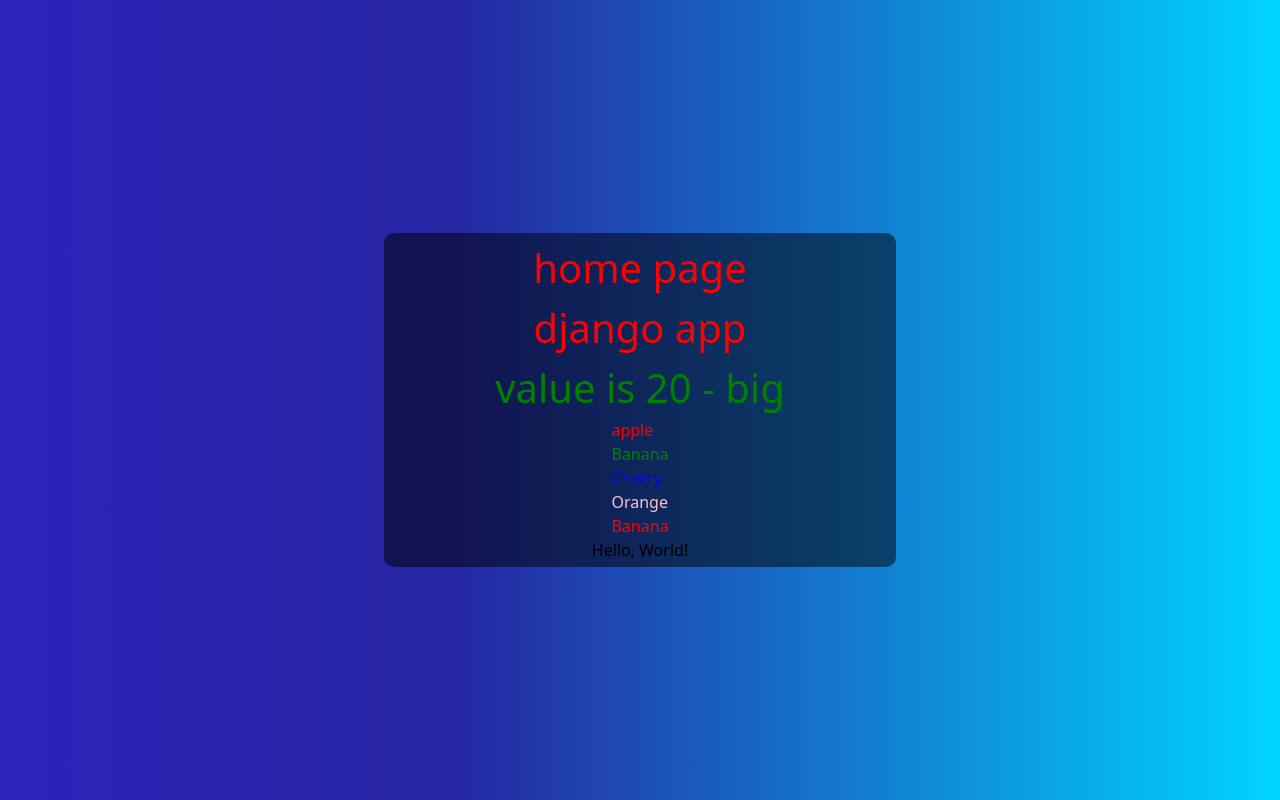
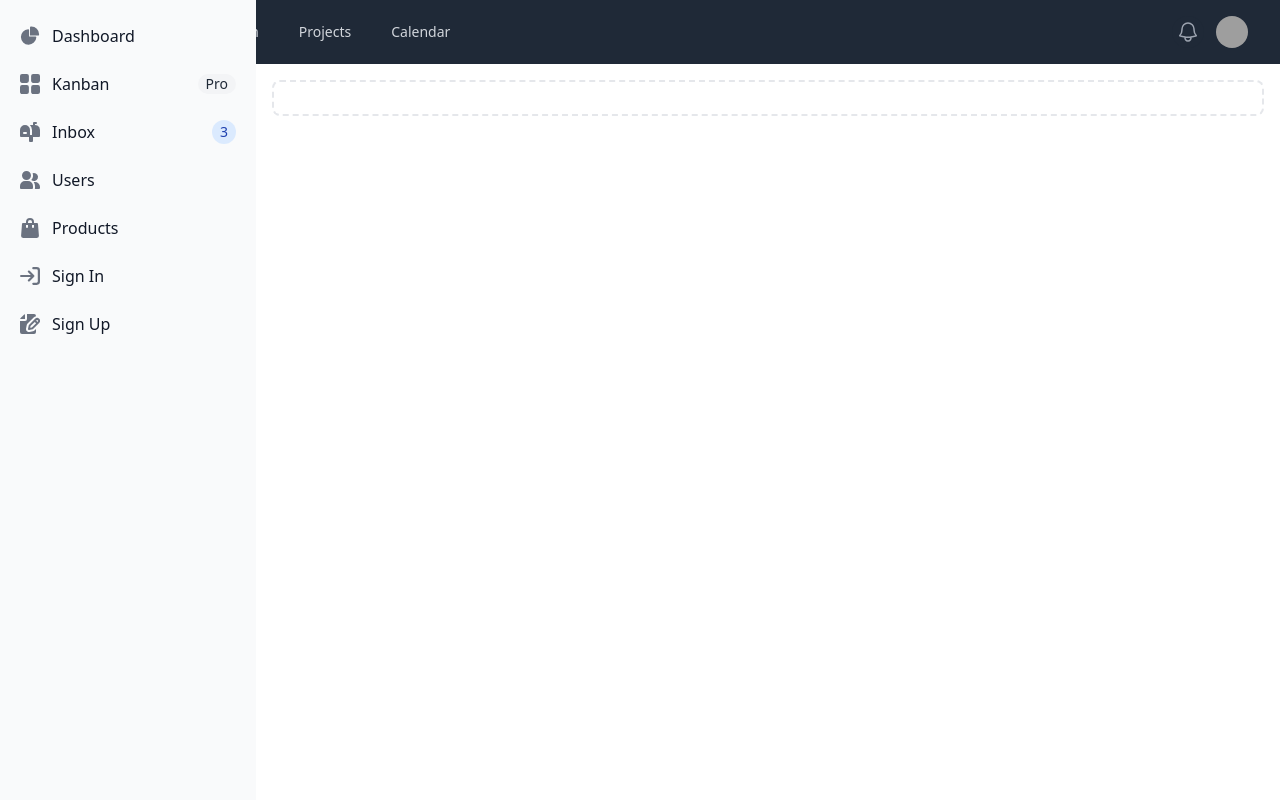
Before and after one commit to zoodfekr/django-alborz, a Django app: page /home/ in a window 1280 px wide. Run offline with Django 5.2, Linux system fonts and the light colour scheme; data that the repository does not hold is empty; some libraries are stand-ins or nearby versions; grey boxes are pictures that could not be loaded.

Commit message:
use include and extends

```diff
--- a/home/views.py
+++ b/home/views.py
@@ -1,29 +1,12 @@
 from django.shortcuts import render
 from django.http import HttpResponse
 # Create your views here.
-
-
-data={"name":"django app", "value":20}
-
-fruits = ['apple', 'Banana', 'Cherry', 'Orange','Banana']
-
-class_value={"text"}
-
-firstof_test = {
-'val1': '',
-'val2': '',
-'val3': 'Hello, World!'
-}
-
+from .models import Todo;
 
 def homeview(request):
+    data = Todo.objects.all()
     return render(
         request,
         'home/home.html',
-        context={
-            "data":data ,
-            "fruits":fruits,
-            "class_value":class_value,
-            "firstof_test":firstof_test
-        }
+        context={"data":data }
     )
--- a/templates/home/home.html
+++ b/templates/home/home.html
@@ -1,46 +1,17 @@
-<html>
-
-<head>
-  <meta http-equiv="Content-Type" content="text/html;charset=UTF-8">
-  <title>Document</title>
-  <style>
-    {% include '../style.css' %}
-  </style>
-
-    <script src="https://cdn.tailwindcss.com"></script>
-
-</head>
-
-<body>
-  <div class="container w-full">
-    <div class="element ">
-
-      <p class="text ">home page</p>
-
-      <p class="text">{{data.name}}</p>
-
-      {% if value < 10 %} <p class="text">value is {{data.value}} - little</p>
-      {% elif value >= 10 and value < 18 %} <p class="text2">value is {{data.value}} - middle</p>
-      {% else %}
-      <p class="text3">value is {{data.value}} - big</p>
-      {% endif %}
-
-      <ul>
-        {% for x in fruits %}
-          <li style="color:{% cycle 'red' 'green' 'blue' 'pink' %}" >
-           {{ x }}
-          </li>
-        {% empty %}
-           <li>Sorry, no athletes in this list.</li>
-        {% endfor %}
-      </ul>
+{% extends './layout.html' %}
 
 
-      {% firstof firstof_test.val1 firstof_test.val2 firstof_test.val3 "<p> مقداری موجود نیست </p>" %}
+{% block title %}
+home
+{% endblock %}
 
-
+{% block homElement %}
+  {% for i in data %}
+    <div class="border my-2 rounded-lg p-11 bg-rose-50" >
+      <h1 class="text-lg text-gray bg-stone-200 rounded p-3">
+        {{ i.topic }}
+      </h1>
+      <p class="text-justify mt-3" dir="rtl"> {{i.text}} </P>
     </div>
-  </div>
-</body>
-
-</html>
+  {% endfor %}
+{% endblock %}
--- /dev/null
+++ b/templates/home/layout.html
@@ -0,0 +1,28 @@
+<html>
+  <head>
+    <meta http-equiv="Content-Type" content="text/html;charset=UTF-8" />
+    <script src="https://cdn.tailwindcss.com"></script>
+
+    <title>
+      {% block title %}
+
+      {% endblock %}
+    </title>
+  </head>
+  <body>
+    <aside id="default-sidebar" class="fixed top-0 left-0 z-40 w-64 h-screen transition-transform -translate-x-full sm:translate-x-0" aria-label="Sidebar">
+      {% include './sidebar.html' %}
+    </aside>
+
+    <div>
+      {% include './navbar.html' %}
+      <div class="p-4 sm:ml-64">
+        <div class="p-4 border-2 border-gray-200 border-dashed rounded-lg dark:border-gray-700">
+          {% block homElement %}
+
+          {% endblock %}
+        </div>
+      </div>
+    </div>
+  </body>
+</html>
--- /dev/null
+++ b/templates/home/navbar.html
@@ -0,0 +1,91 @@
+<nav class="bg-gray-800">
+  <div class="mx-auto max-w-7xl px-2 sm:px-6 lg:px-8">
+    <div class="relative flex h-16 items-center justify-between">
+      <div class="absolute inset-y-0 left-0 flex items-center sm:hidden">
+        <!-- Mobile menu button -->
+        <button type="button" class="relative inline-flex items-center justify-center rounded-md p-2 text-gray-400 hover:bg-gray-700 hover:text-white focus:outline-none focus:ring-2 focus:ring-inset focus:ring-white" aria-controls="mobile-menu" aria-expanded="false">
+          <span class="absolute -inset-0.5"></span>
+          <span class="sr-only">Open main menu</span>
+          <!--
+              Icon when menu is closed.
+
+              Menu open: "hidden", Menu closed: "block"
+             -->
+          <svg class="block h-6 w-6" fill="none" viewBox="0 0 24 24" stroke-width="1.5" stroke="currentColor" aria-hidden="true">
+            <path stroke-linecap="round" stroke-linejoin="round" d="M3.75 6.75h16.5M3.75 12h16.5m-16.5 5.25h16.5" />
+          </svg>
+          <!--
+              Icon when menu is open.
+
+              Menu open: "block", Menu closed: "hidden"
+             -->
+          <svg class="hidden h-6 w-6" fill="none" viewBox="0 0 24 24" stroke-width="1.5" stroke="currentColor" aria-hidden="true">
+            <path stroke-linecap="round" stroke-linejoin="round" d="M6 18L18 6M6 6l12 12" />
+          </svg>
+        </button>
+      </div>
+      <div class="flex flex-1 items-center justify-center sm:items-stretch sm:justify-start">
+        <div class="flex flex-shrink-0 items-center">
+          <img class="h-8 w-auto" src="https://tailwindui.com/img/logos/mark.svg?color=indigo&shade=500" alt="Your Company" />
+        </div>
+        <div class="hidden sm:ml-6 sm:block">
+          <div class="flex space-x-4">
+            <!-- Current: "bg-gray-900 text-white", Default: "text-gray-300 hover:bg-gray-700 hover:text-white" -->
+            <a href="#" class="rounded-md bg-gray-900 px-3 py-2 text-sm font-medium text-white" aria-current="page">Dashboard</a>
+            <a href="#" class="rounded-md px-3 py-2 text-sm font-medium text-gray-300 hover:bg-gray-700 hover:text-white">Team</a>
+            <a href="#" class="rounded-md px-3 py-2 text-sm font-medium text-gray-300 hover:bg-gray-700 hover:text-white">Projects</a>
+            <a href="#" class="rounded-md px-3 py-2 text-sm font-medium text-gray-300 hover:bg-gray-700 hover:text-white">Calendar</a>
+          </div>
+        </div>
+      </div>
+      <div class="absolute inset-y-0 right-0 flex items-center pr-2 sm:static sm:inset-auto sm:ml-6 sm:pr-0">
+        <button type="button" class="relative rounded-full bg-gray-800 p-1 text-gray-400 hover:text-white focus:outline-none focus:ring-2 focus:ring-white focus:ring-offset-2 focus:ring-offset-gray-800">
+          <span class="absolute -inset-1.5"></span>
+          <span class="sr-only">View notifications</span>
+          <svg class="h-6 w-6" fill="none" viewBox="0 0 24 24" stroke-width="1.5" stroke="currentColor" aria-hidden="true">
+            <path stroke-linecap="round" stroke-linejoin="round" d="M14.857 17.082a23.848 23.848 0 005.454-1.31A8.967 8.967 0 0118 9.75v-.7V9A6 6 0 006 9v.75a8.967 8.967 0 01-2.312 6.022c1.733.64 3.56 1.085 5.455 1.31m5.714 0a24.255 24.255 0 01-5.714 0m5.714 0a3 3 0 11-5.714 0" />
+          </svg>
+        </button>
+
+        <!-- Profile dropdown -->
+        <div class="relative ml-3">
+          <div>
+            <button type="button" class="relative flex rounded-full bg-gray-800 text-sm focus:outline-none focus:ring-2 focus:ring-white focus:ring-offset-2 focus:ring-offset-gray-800" id="user-menu-button" aria-expanded="false" aria-haspopup="true">
+              <span class="absolute -inset-1.5"></span>
+              <span class="sr-only">Open user menu</span>
+              <img class="h-8 w-8 rounded-full" src="https://images.unsplash.com/photo-1472099645785-5658abf4ff4e?ixlib=rb-1.2.1&ixid=eyJhcHBfaWQiOjEyMDd9&auto=format&fit=facearea&facepad=2&w=256&h=256&q=80" alt="" />
+            </button>
+          </div>
+
+          <!--
+              Dropdown menu, show/hide based on menu state.
+
+              Entering: "transition ease-out duration-100"
+                From: "transform opacity-0 scale-95"
+                To: "transform opacity-100 scale-100"
+              Leaving: "transition ease-in duration-75"
+                From: "transform opacity-100 scale-100"
+                To: "transform opacity-0 scale-95"
+             -->
+          {% comment %} <div class="absolute right-0 z-10 mt-2 w-48 origin-top-right rounded-md bg-white py-1 shadow-lg ring-1 ring-black ring-opacity-5 focus:outline-none" role="menu" aria-orientation="vertical" aria-labelledby="user-menu-button" tabindex="-1">
+            <!-- Active: "bg-gray-100", Not Active: "" -->
+            <a href="#" class="block px-4 py-2 text-sm text-gray-700" role="menuitem" tabindex="-1" id="user-menu-item-0">Your Profile</a>
+            <a href="#" class="block px-4 py-2 text-sm text-gray-700" role="menuitem" tabindex="-1" id="user-menu-item-1">Settings</a>
+            <a href="#" class="block px-4 py-2 text-sm text-gray-700" role="menuitem" tabindex="-1" id="user-menu-item-2">Sign out</a>
+          </div> {% endcomment %}
+        </div>
+      </div>
+    </div>
+  </div>
+
+  <!-- Mobile menu, show/hide based on menu state. -->
+  <div class="sm:hidden" id="mobile-menu">
+    <div class="space-y-1 px-2 pb-3 pt-2">
+      <!-- Current: "bg-gray-900 text-white", Default: "text-gray-300 hover:bg-gray-700 hover:text-white" -->
+      <a href="#" class="block rounded-md bg-gray-900 px-3 py-2 text-base font-medium text-white" aria-current="page">Dashboard</a>
+      <a href="#" class="block rounded-md px-3 py-2 text-base font-medium text-gray-300 hover:bg-gray-700 hover:text-white">Team</a>
+      <a href="#" class="block rounded-md px-3 py-2 text-base font-medium text-gray-300 hover:bg-gray-700 hover:text-white">Projects</a>
+      <a href="#" class="block rounded-md px-3 py-2 text-base font-medium text-gray-300 hover:bg-gray-700 hover:text-white">Calendar</a>
+    </div>
+  </div>
+</nav>
--- /dev/null
+++ b/templates/home/sidebar.html
@@ -0,0 +1,76 @@
+
+
+
+
+<button data-drawer-target="default-sidebar" data-drawer-toggle="default-sidebar" aria-controls="default-sidebar" type="button" class="inline-flex items-center p-2 mt-2 ms-3 text-sm text-gray-500 rounded-lg sm:hidden hover:bg-gray-100 focus:outline-none focus:ring-2 focus:ring-gray-200 dark:text-gray-400 dark:hover:bg-gray-700 dark:focus:ring-gray-600">
+    <span class="sr-only">Open sidebar</span>
+    <svg class="w-6 h-6" aria-hidden="true" fill="currentColor" viewBox="0 0 20 20" xmlns="http://www.w3.org/2000/svg">
+      <path clip-rule="evenodd" fill-rule="evenodd" d="M2 4.75A.75.75 0 012.75 4h14.5a.75.75 0 010 1.5H2.75A.75.75 0 012 4.75zm0 10.5a.75.75 0 01.75-.75h7.5a.75.75 0 010 1.5h-7.5a.75.75 0 01-.75-.75zM2 10a.75.75 0 01.75-.75h14.5a.75.75 0 010 1.5H2.75A.75.75 0 012 10z"></path>
+    </svg>
+  </button>
+
+  <div class="h-full px-3 py-4 overflow-y-auto bg-gray-50 dark:bg-gray-800">
+    <ul class="space-y-2 font-medium">
+      <li>
+        <a href="#" class="flex items-center p-2 text-gray-900 rounded-lg dark:text-white hover:bg-gray-100 dark:hover:bg-gray-700 group">
+          <svg class="w-5 h-5 text-gray-500 transition duration-75 dark:text-gray-400 group-hover:text-gray-900 dark:group-hover:text-white" aria-hidden="true" xmlns="http://www.w3.org/2000/svg" fill="currentColor" viewBox="0 0 22 21">
+            <path d="M16.975 11H10V4.025a1 1 0 0 0-1.066-.998 8.5 8.5 0 1 0 9.039 9.039.999.999 0 0 0-1-1.066h.002Z" />
+            <path d="M12.5 0c-.157 0-.311.01-.565.027A1 1 0 0 0 11 1.02V10h8.975a1 1 0 0 0 1-.935c.013-.188.028-.374.028-.565A8.51 8.51 0 0 0 12.5 0Z" />
+          </svg>
+          <span class="ms-3">Dashboard</span>
+        </a>
+      </li>
+      <li>
+        <a href="#" class="flex items-center p-2 text-gray-900 rounded-lg dark:text-white hover:bg-gray-100 dark:hover:bg-gray-700 group">
+          <svg class="flex-shrink-0 w-5 h-5 text-gray-500 transition duration-75 dark:text-gray-400 group-hover:text-gray-900 dark:group-hover:text-white" aria-hidden="true" xmlns="http://www.w3.org/2000/svg" fill="currentColor" viewBox="0 0 18 18">
+            <path d="M6.143 0H1.857A1.857 1.857 0 0 0 0 1.857v4.286C0 7.169.831 8 1.857 8h4.286A1.857 1.857 0 0 0 8 6.143V1.857A1.857 1.857 0 0 0 6.143 0Zm10 0h-4.286A1.857 1.857 0 0 0 10 1.857v4.286C10 7.169 10.831 8 11.857 8h4.286A1.857 1.857 0 0 0 18 6.143V1.857A1.857 1.857 0 0 0 16.143 0Zm-10 10H1.857A1.857 1.857 0 0 0 0 11.857v4.286C0 17.169.831 18 1.857 18h4.286A1.857 1.857 0 0 0 8 16.143v-4.286A1.857 1.857 0 0 0 6.143 10Zm10 0h-4.286A1.857 1.857 0 0 0 10 11.857v4.286c0 1.026.831 1.857 1.857 1.857h4.286A1.857 1.857 0 0 0 18 16.143v-4.286A1.857 1.857 0 0 0 16.143 10Z" />
+          </svg>
+          <span class="flex-1 ms-3 whitespace-nowrap">Kanban</span>
+          <span class="inline-flex items-center justify-center px-2 ms-3 text-sm font-medium text-gray-800 bg-gray-100 rounded-full dark:bg-gray-700 dark:text-gray-300">Pro</span>
+        </a>
+      </li>
+      <li>
+        <a href="#" class="flex items-center p-2 text-gray-900 rounded-lg dark:text-white hover:bg-gray-100 dark:hover:bg-gray-700 group">
+          <svg class="flex-shrink-0 w-5 h-5 text-gray-500 transition duration-75 dark:text-gray-400 group-hover:text-gray-900 dark:group-hover:text-white" aria-hidden="true" xmlns="http://www.w3.org/2000/svg" fill="currentColor" viewBox="0 0 20 20">
+            <path d="m17.418 3.623-.018-.008a6.713 6.713 0 0 0-2.4-.569V2h1a1 1 0 1 0 0-2h-2a1 1 0 0 0-1 1v2H9.89A6.977 6.977 0 0 1 12 8v5h-2V8A5 5 0 1 0 0 8v6a1 1 0 0 0 1 1h8v4a1 1 0 0 0 1 1h2a1 1 0 0 0 1-1v-4h6a1 1 0 0 0 1-1V8a5 5 0 0 0-2.582-4.377ZM6 12H4a1 1 0 0 1 0-2h2a1 1 0 0 1 0 2Z" />
+          </svg>
+          <span class="flex-1 ms-3 whitespace-nowrap">Inbox</span>
+          <span class="inline-flex items-center justify-center w-3 h-3 p-3 ms-3 text-sm font-medium text-blue-800 bg-blue-100 rounded-full dark:bg-blue-900 dark:text-blue-300">3</span>
+        </a>
+      </li>
+      <li>
+        <a href="#" class="flex items-center p-2 text-gray-900 rounded-lg dark:text-white hover:bg-gray-100 dark:hover:bg-gray-700 group">
+          <svg class="flex-shrink-0 w-5 h-5 text-gray-500 transition duration-75 dark:text-gray-400 group-hover:text-gray-900 dark:group-hover:text-white" aria-hidden="true" xmlns="http://www.w3.org/2000/svg" fill="currentColor" viewBox="0 0 20 18">
+            <path d="M14 2a3.963 3.963 0 0 0-1.4.267 6.439 6.439 0 0 1-1.331 6.638A4 4 0 1 0 14 2Zm1 9h-1.264A6.957 6.957 0 0 1 15 15v2a2.97 2.97 0 0 1-.184 1H19a1 1 0 0 0 1-1v-1a5.006 5.006 0 0 0-5-5ZM6.5 9a4.5 4.5 0 1 0 0-9 4.5 4.5 0 0 0 0 9ZM8 10H5a5.006 5.006 0 0 0-5 5v2a1 1 0 0 0 1 1h11a1 1 0 0 0 1-1v-2a5.006 5.006 0 0 0-5-5Z" />
+          </svg>
+          <span class="flex-1 ms-3 whitespace-nowrap">Users</span>
+        </a>
+      </li>
+      <li>
+        <a href="#" class="flex items-center p-2 text-gray-900 rounded-lg dark:text-white hover:bg-gray-100 dark:hover:bg-gray-700 group">
+          <svg class="flex-shrink-0 w-5 h-5 text-gray-500 transition duration-75 dark:text-gray-400 group-hover:text-gray-900 dark:group-hover:text-white" aria-hidden="true" xmlns="http://www.w3.org/2000/svg" fill="currentColor" viewBox="0 0 18 20">
+            <path d="M17 5.923A1 1 0 0 0 16 5h-3V4a4 4 0 1 0-8 0v1H2a1 1 0 0 0-1 .923L.086 17.846A2 2 0 0 0 2.08 20h13.84a2 2 0 0 0 1.994-2.153L17 5.923ZM7 9a1 1 0 0 1-2 0V7h2v2Zm0-5a2 2 0 1 1 4 0v1H7V4Zm6 5a1 1 0 1 1-2 0V7h2v2Z" />
+          </svg>
+          <span class="flex-1 ms-3 whitespace-nowrap">Products</span>
+        </a>
+      </li>
+      <li>
+        <a href="#" class="flex items-center p-2 text-gray-900 rounded-lg dark:text-white hover:bg-gray-100 dark:hover:bg-gray-700 group">
+          <svg class="flex-shrink-0 w-5 h-5 text-gray-500 transition duration-75 dark:text-gray-400 group-hover:text-gray-900 dark:group-hover:text-white" aria-hidden="true" xmlns="http://www.w3.org/2000/svg" fill="none" viewBox="0 0 18 16">
+            <path stroke="currentColor" stroke-linecap="round" stroke-linejoin="round" stroke-width="2" d="M1 8h11m0 0L8 4m4 4-4 4m4-11h3a2 2 0 0 1 2 2v10a2 2 0 0 1-2 2h-3" />
+          </svg>
+          <span class="flex-1 ms-3 whitespace-nowrap">Sign In</span>
+        </a>
+      </li>
+      <li>
+        <a href="#" class="flex items-center p-2 text-gray-900 rounded-lg dark:text-white hover:bg-gray-100 dark:hover:bg-gray-700 group">
+          <svg class="flex-shrink-0 w-5 h-5 text-gray-500 transition duration-75 dark:text-gray-400 group-hover:text-gray-900 dark:group-hover:text-white" aria-hidden="true" xmlns="http://www.w3.org/2000/svg" fill="currentColor" viewBox="0 0 20 20">
+            <path d="M5 5V.13a2.96 2.96 0 0 0-1.293.749L.879 3.707A2.96 2.96 0 0 0 .13 5H5Z" />
+            <path d="M6.737 11.061a2.961 2.961 0 0 1 .81-1.515l6.117-6.116A4.839 4.839 0 0 1 16 2.141V2a1.97 1.97 0 0 0-1.933-2H7v5a2 2 0 0 1-2 2H0v11a1.969 1.969 0 0 0 1.933 2h12.134A1.97 1.97 0 0 0 16 18v-3.093l-1.546 1.546c-.413.413-.94.695-1.513.81l-3.4.679a2.947 2.947 0 0 1-1.85-.227 2.96 2.96 0 0 1-1.635-3.257l.681-3.397Z" />
+            <path d="M8.961 16a.93.93 0 0 0 .189-.019l3.4-.679a.961.961 0 0 0 .49-.263l6.118-6.117a2.884 2.884 0 0 0-4.079-4.078l-6.117 6.117a.96.96 0 0 0-.263.491l-.679 3.4A.961.961 0 0 0 8.961 16Zm7.477-9.8a.958.958 0 0 1 .68-.281.961.961 0 0 1 .682 1.644l-.315.315-1.36-1.36.313-.318Zm-5.911 5.911 4.236-4.236 1.359 1.359-4.236 4.237-1.7.339.341-1.699Z" />
+          </svg>
+          <span class="flex-1 ms-3 whitespace-nowrap">Sign Up</span>
+        </a>
+      </li>
+    </ul>
+  </div>
--- a/templates/login/login.html
+++ b/templates/login/login.html
@@ -1,5 +1,10 @@
 
 {% extends 'login/login_base.html' %}
+
+
+{% block title %}
+login
+{% endblock %}
 
 {% block loginElement %}
 
--- a/templates/login/login_base.html
+++ b/templates/login/login_base.html
@@ -8,7 +8,10 @@
     <link rel="stylesheet" href="https://cdnjs.cloudflare.com/ajax/libs/font-awesome/5.15.4/css/all.min.css">
     <link href="https://fonts.googleapis.com/css2?family=Poppins:wght@300;500;600&display=swap" rel="stylesheet">
 
-    <title>Document</title>
+    <title>
+        {% block title %}
+      {% endblock %}
+    </title>
 
      <style media="screen">
       *,
```
Also changed, not shown: home/migrations/0001_initial.py (added), home/migrations/__init__.py (added).
